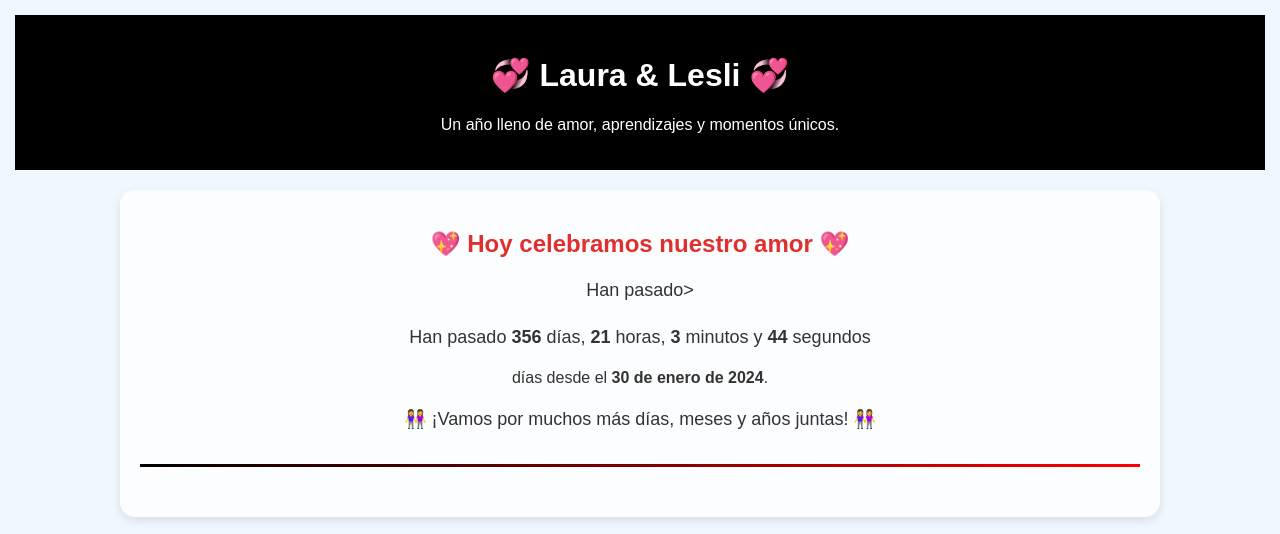
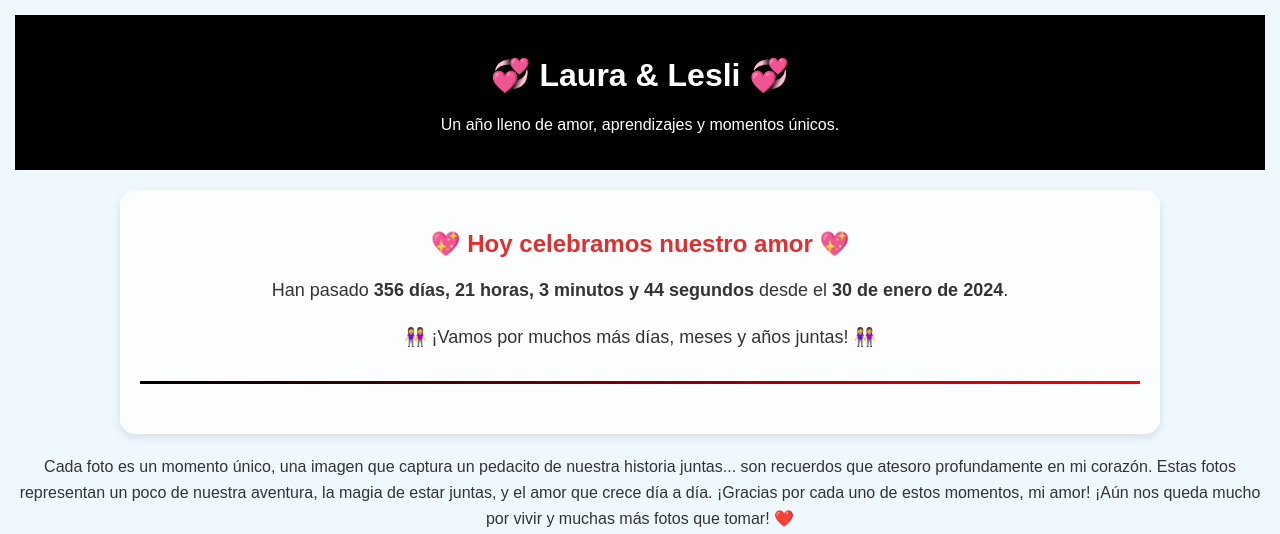
Before and after one commit to darklau91/Laura-Lesli, a plain HTML site: page index.html in a window 1280 px wide. Shown: the top 534 px of the page. Drawn offline with Linux system fonts and the light colour scheme.

Commit message:
Update index.html

```diff
--- a/index.html
+++ b/index.html
@@ -13,10 +13,10 @@
   </header>
     <section class="highlighted-section">
         <h1>💖 Hoy celebramos nuestro amor 💖</h1>
-         <main>
-      <p>Han pasado>  <p id="counter"></p> </strong> días desde el <strong id="start-date">30 de enero de 2024</strong>.</p>
-      <p>👭 ¡Vamos por muchos más días, meses y años juntas! 👭</p>
-    </main>
+        <main>
+  <p>Han pasado <strong><span id="counter"></span></strong> desde el <strong>30 de enero de 2024</strong>.</p>
+  <p>👭 ¡Vamos por muchos más días, meses y años juntas! 👭</p>
+</main>
         <hr style="border: none; height: 3px; background: linear-gradient(to right, black, red); margin: 30px 0;">
     </section>
 
@@ -141,11 +141,8 @@ Nunca imaginé que un encuentro casual podría cambiar tanto mi vida. Al princip
     const minutes = Math.floor((delta % (1000 * 60 * 60)) / (1000 * 60)); // Minutos restantes
     const seconds = Math.floor((delta % (1000 * 60)) / 1000); // Segundos restantes
 
-    // Muestra el resultado en el HTML sin la fecha de inicio
-    document.getElementById('counter').innerHTML = `
-      Han pasado <strong>${days}</strong> días, <strong>${hours}</strong> horas,
-      <strong>${minutes}</strong> minutos y <strong>${seconds}</strong> segundos
-    `;
+    // Muestra el resultado en el HTML dentro de #counter
+    document.getElementById('counter').innerHTML = `${days} días, ${hours} horas, ${minutes} minutos y ${seconds} segundos`;
   }
 
   // Llama a la función cada segundo para actualizar el contador
```
